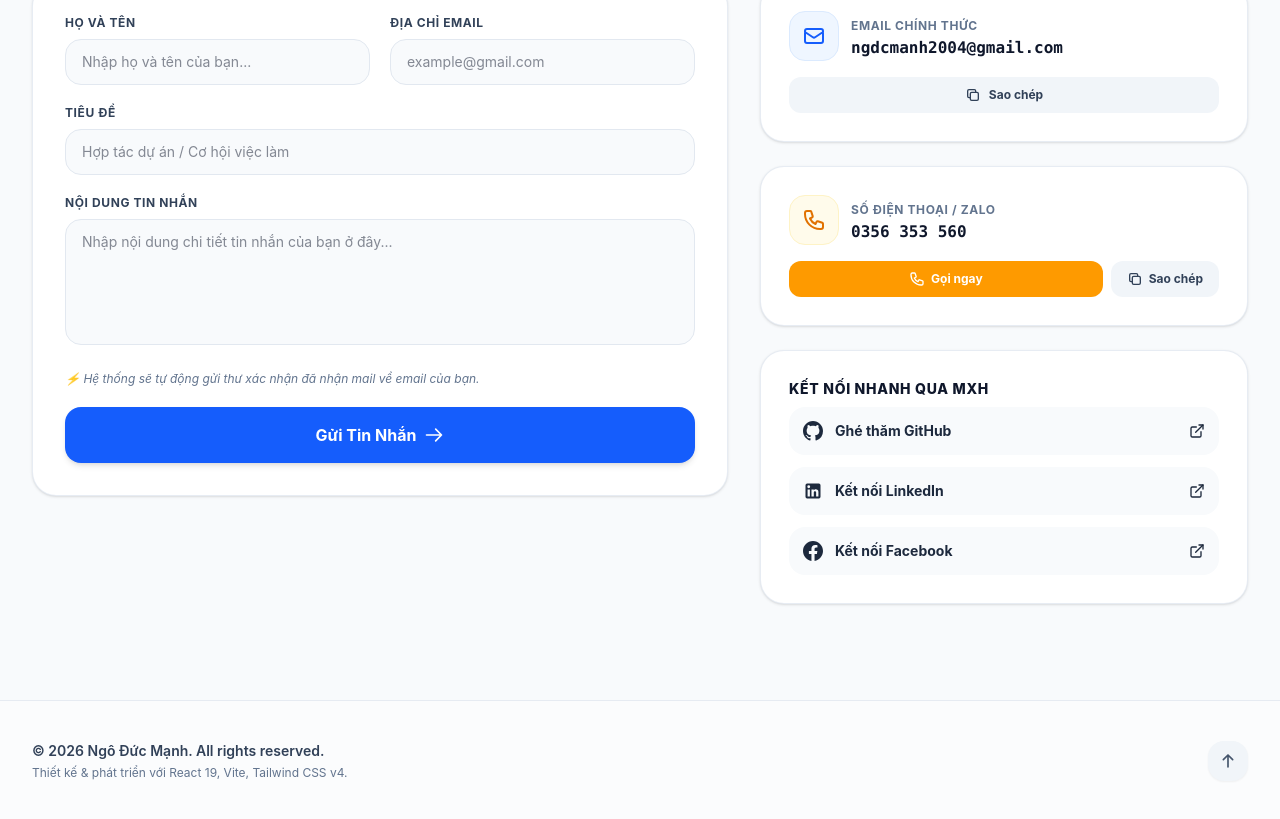
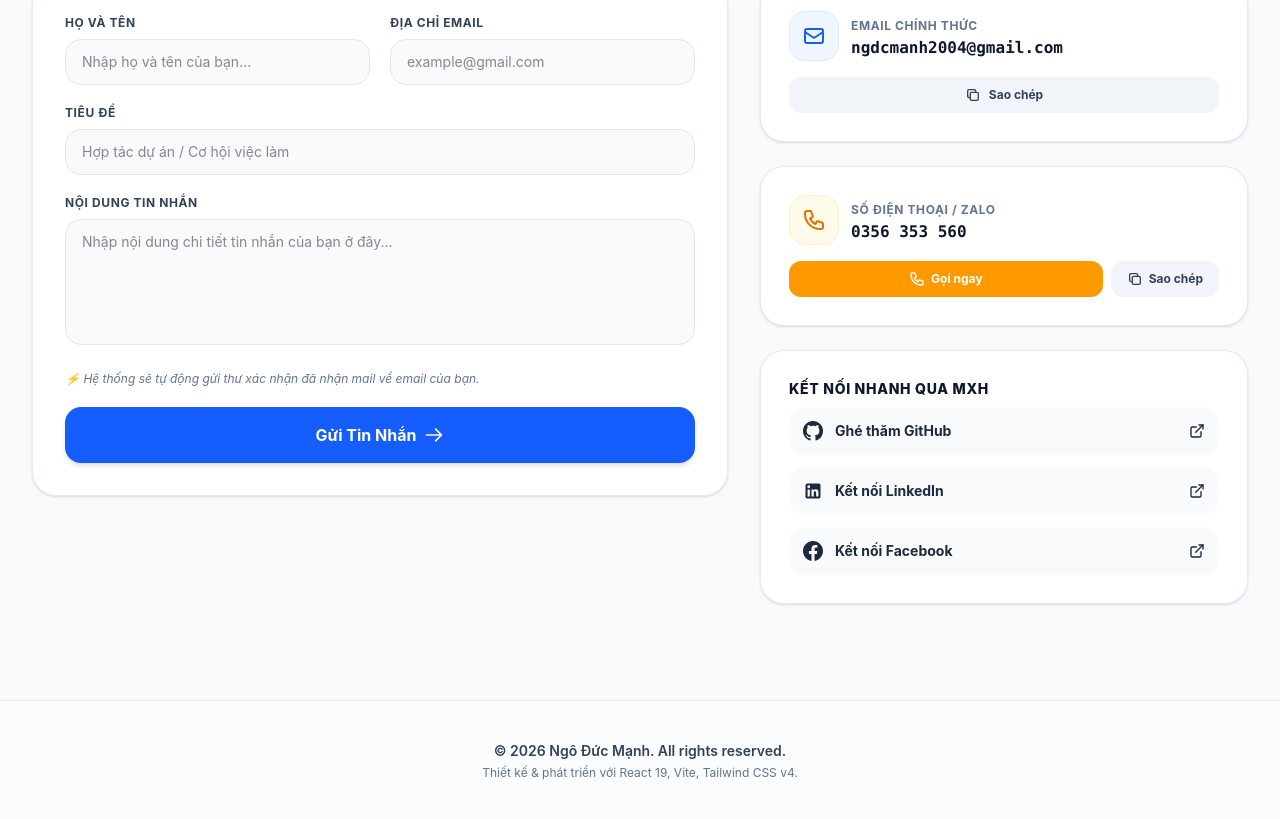
Before and after one commit to LilKoon/my-portfolio, a React (Vite) app: page / in a window 1280 px wide. Shown: the part 5074-5893 px from the top of the page. Built offline with nearby package versions, Linux system fonts and the light colour scheme.

Commit message:
update Scroll to Top Button

```diff
--- a/src/components/Footer.jsx
+++ b/src/components/Footer.jsx
@@ -3,14 +3,10 @@
 export default function Footer() {
     const { lang } = useLanguage();
 
-    const scrollToTop = () => {
-        window.scrollTo({ top: 0, behavior: "smooth" });
-    };
-
     return (
         <footer className="border-t border-slate-200/80 dark:border-slate-800 bg-white/50 dark:bg-slate-950/50 py-10 transition-colors">
-            <div className="max-w-7xl mx-auto px-4 sm:px-6 lg:px-8 flex flex-col md:flex-row items-center justify-between gap-6">
-                <div className="text-center md:text-left space-y-1">
+            <div className="max-w-7xl mx-auto px-4 sm:px-6 lg:px-8 flex flex-col items-center justify-center gap-6">
+                <div className="text-center space-y-1">
                     <p className="text-sm font-semibold text-slate-700 dark:text-slate-300">
                         © {new Date().getFullYear()} Ngô Đức Mạnh. All rights reserved.
                     </p>
@@ -20,19 +16,6 @@
                             : "Built & designed with React 19, Vite, Tailwind CSS v4."}
                     </p>
                 </div>
-
-                <div className="flex items-center gap-4">
-                    <button
-                        onClick={scrollToTop}
-                        aria-label="Scroll to top"
-                        title={lang === "vi" ? "Về đầu trang" : "Back to top"}
-                        className="p-3 rounded-2xl bg-slate-100 dark:bg-slate-800 hover:bg-blue-600 hover:text-white dark:hover:bg-blue-600 text-slate-600 dark:text-slate-300 transition-all duration-200 cursor-pointer shadow-xs"
-                    >
-                        <svg className="w-4 h-4" fill="none" stroke="currentColor" viewBox="0 0 24 24" strokeWidth="2.5">
-                            <path strokeLinecap="round" strokeLinejoin="round" d="M5 10l7-7m0 0l7 7m-7-7v18" />
-                        </svg>
-                    </button>
-                </div>
             </div>
         </footer>
     );
```
